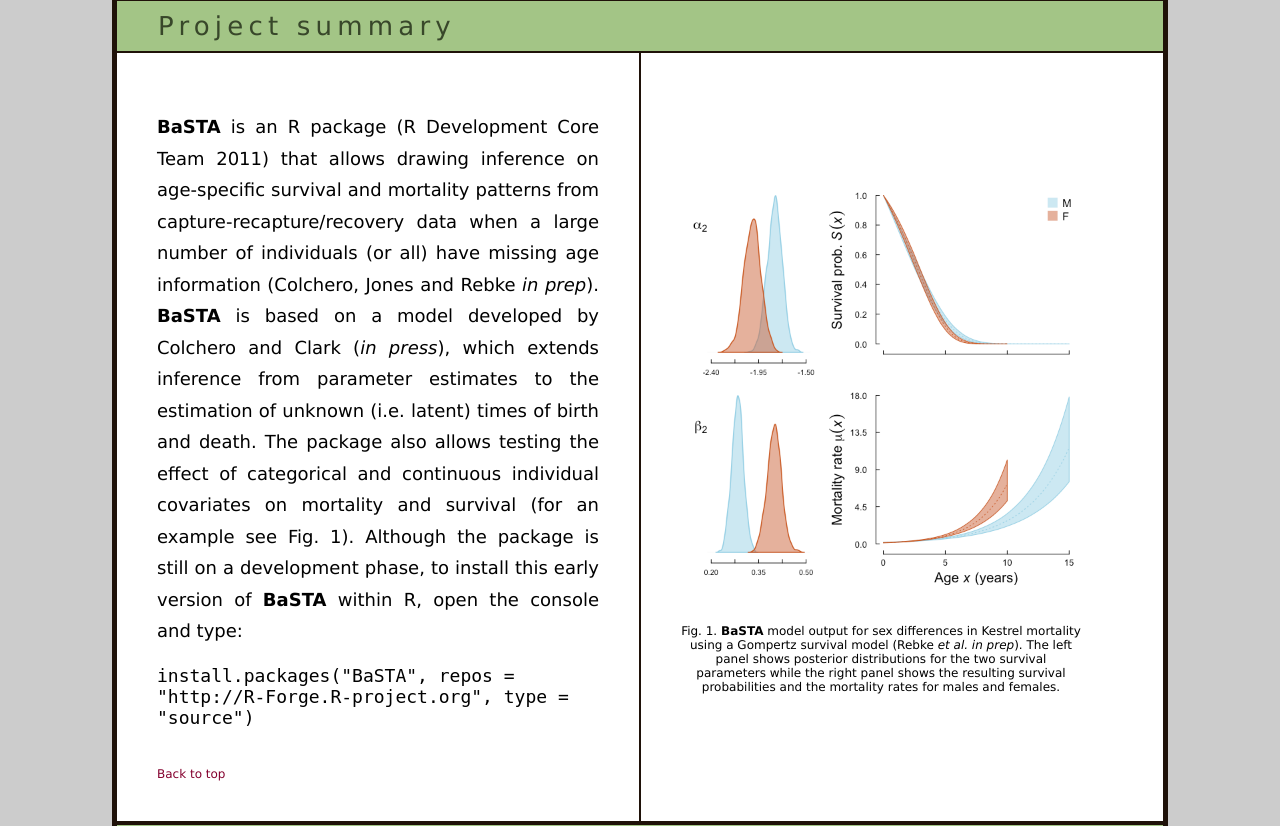
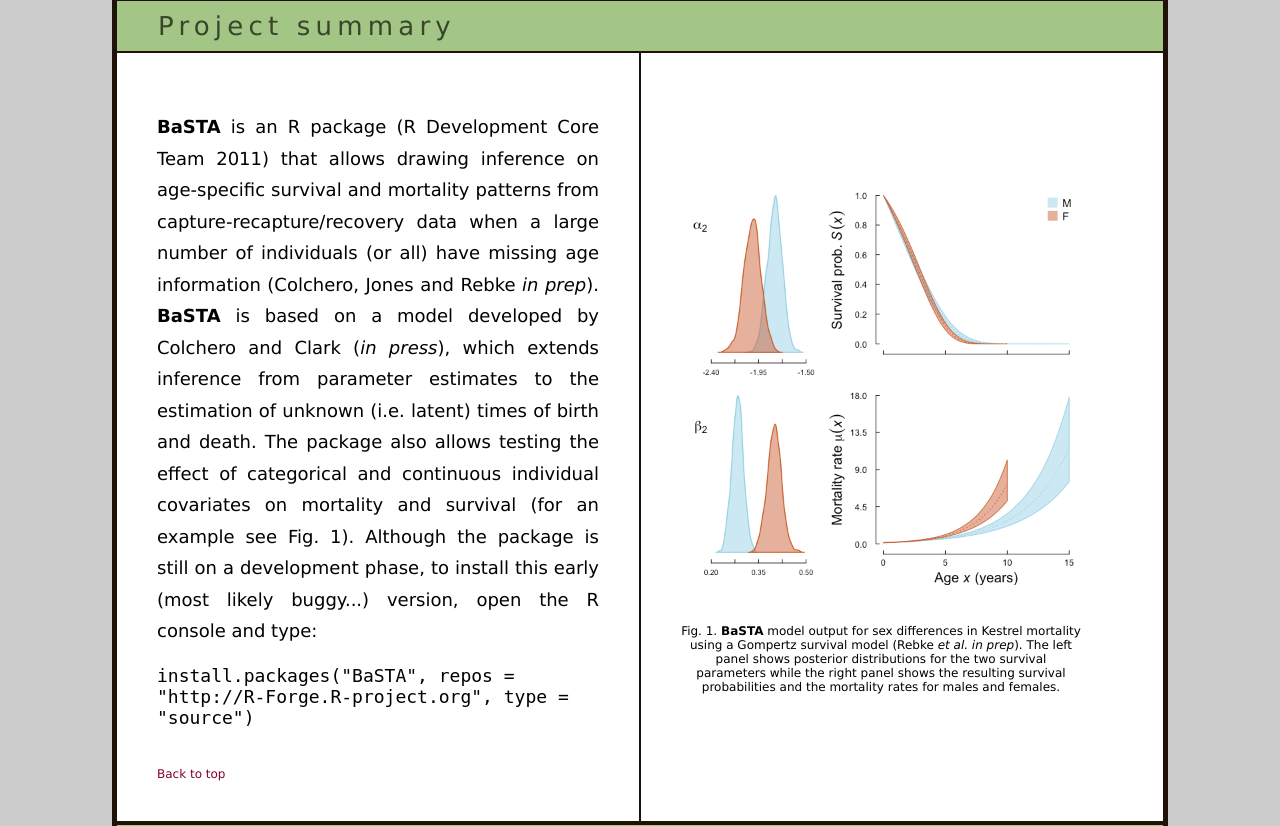
Before and after one commit to r-forge/basta, a PHP site: page / in a window 1280 px wide. Shown: the part 638-1464 px from the top of the page. Run offline with PHP 8.4, Linux system fonts and the light colour scheme.

Commit message:
minor edits
git-svn-id: svn://svn.r-forge.r-project.org/svnroot/basta@312 edb9625f-4e0d-4859-8d74-9fd3b1da38cb

```diff
--- a/www/index.php
+++ b/www/index.php
@@ -93,7 +93,7 @@ echo '<?xml version="1.0" encoding="UTF-8"?>';
                 <tr class="title"><td colspan="2" class="section">Project summary</td></tr>
                 <tr style="background:#FFFFFF">
                   <td class="main">
-                    <p class="parag"><b>BaSTA</b> is an R package (R Development Core Team 2011) that allows drawing inference on age-specific survival and mortality patterns from capture-recapture/recovery data when a large number of individuals (or all) have missing age information (Colchero, Jones and Rebke <i>in prep</i>). <b>BaSTA</b> is based on a model developed by Colchero and Clark (<i>in press</i>), which extends inference from parameter estimates to the estimation of unknown (i.e. latent) times of birth and death. The package also allows testing the effect of categorical and continuous individual covariates on mortality and survival (for an example see Fig. 1). Although the package is still on a development phase, to install this early version of <b>BaSTA</b> within R, open the console and type: <br></p>
+                    <p class="parag"><b>BaSTA</b> is an R package (R Development Core Team 2011) that allows drawing inference on age-specific survival and mortality patterns from capture-recapture/recovery data when a large number of individuals (or all) have missing age information (Colchero, Jones and Rebke <i>in prep</i>). <b>BaSTA</b> is based on a model developed by Colchero and Clark (<i>in press</i>), which extends inference from parameter estimates to the estimation of unknown (i.e. latent) times of birth and death. The package also allows testing the effect of categorical and continuous individual covariates on mortality and survival (for an example see Fig. 1). Although the package is still on a development phase, to install this early (most likely buggy...) version, open the R console and type: <br></p>
 										</p><code>install.packages("BaSTA", repos = "http://R-Forge.R-project.org", type = "source")</code>
 <br><br></p>
                     <a href="#top" class="totop">Back to top</a>
```
